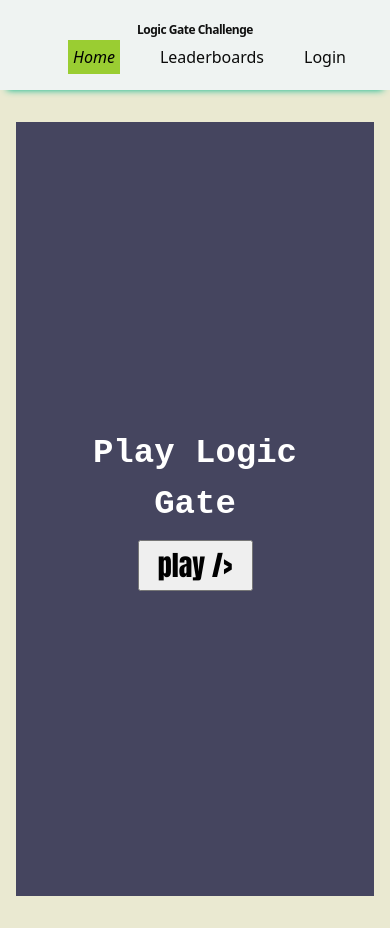
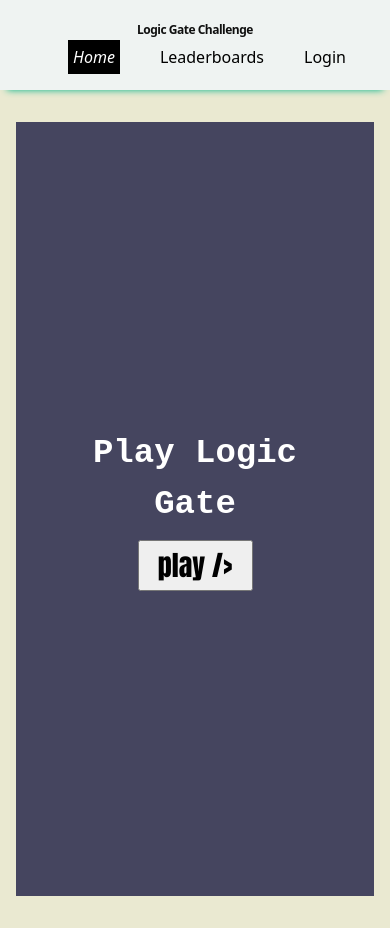
Before and after one commit to amcpc4k-maker/Logic-Gate-Simulator, a React (Vite) app: page / in a window 390 px wide. In both pictures the pointer is over the link "Home". Built offline with nearby package versions, Linux system fonts and the light colour scheme.

Commit message:
Update app.css

```diff
--- a/frontend/src/stylesheets/app.css
+++ b/frontend/src/stylesheets/app.css
@@ -829,15 +829,15 @@ body {
 
 .navbar-links a {
   margin-left: 1.5rem;
-  color: rgb(11, 11, 11);
+  color: black;
   text-decoration: none;
   font-weight: 500;
   transition: color 0.2s ease;
 }
 
 .navbar-links a:hover {
-  background-color: yellowgreen;
-  color: black;
+  background-color: black;
+  color: white;
   padding: 5px;
   font-style: italic;
 }
```
